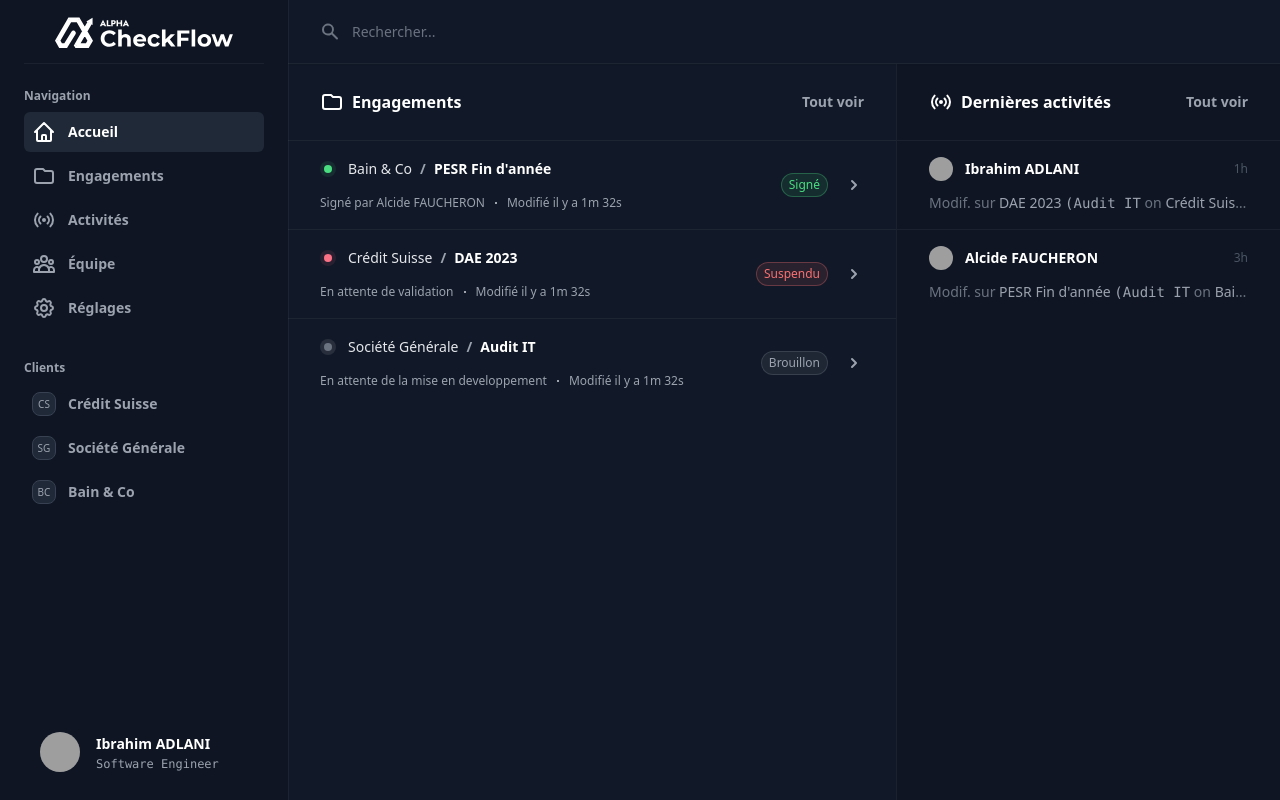
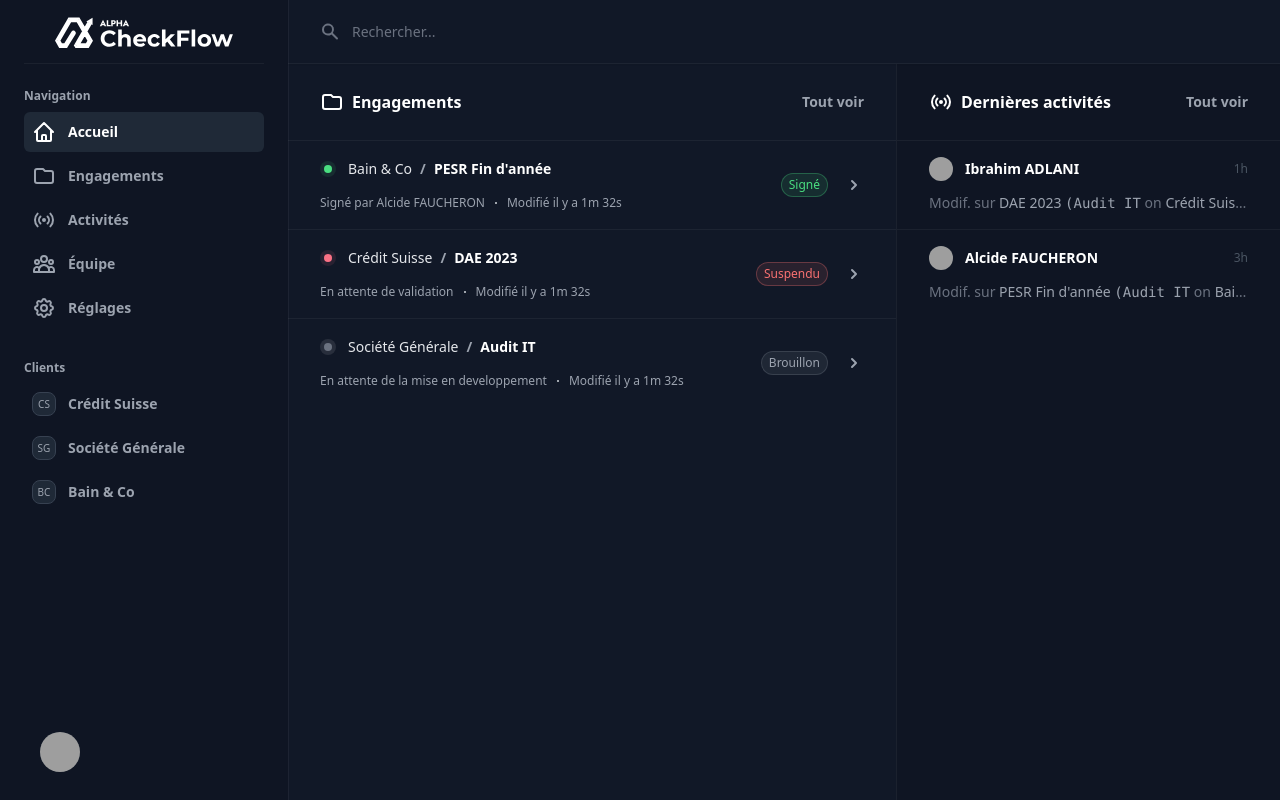
Before and after one commit to zephyrsoftwares/checkflow-front, a React (Create React App) app: page / in a window 1280 px wide. Built offline with nearby package versions, Linux system fonts and the light colour scheme; no server answers; the database is empty; sample sign-in values are in the browser's storage; grey boxes are pictures that could not be loaded.

Commit message:
Added dynamic values for user info on navbar

```diff
--- a/src/components/navbarmobile.js
+++ b/src/components/navbarmobile.js
@@ -3,9 +3,13 @@
 import { XIcon } from "@heroicons/react/outline";
 import PropTypes from "prop-types";
 
+import { useAuth } from "../contexts/AuthContext";
+
 import { NavbarLogo, NavbarProfileSection, NavbarSection } from "./index";
 
 const NavbarMobile = ({ show, navigation, clients, setSidebarOpen }) => {
+  const { currentUser, logout } = useAuth();
+
   return (
     <Transition.Root show={show} as={Fragment}>
       <Dialog
@@ -75,8 +79,8 @@
                       image={
                         "https://avatars.githubusercontent.com/u/77414477?v=4"
                       }
-                      lastname={"ADLANI"}
-                      firstname={"Ibrahim"}
+                      lastname={""}
+                      firstname={"Alcide"}
                       role={"Software Engineer"}
                     />
                   </ul>
--- a/src/components/navbarprofilesection.js
+++ b/src/components/navbarprofilesection.js
@@ -1,7 +1,11 @@
 import React from "react";
 import PropTypes from "prop-types";
 
-const NavbarProfileSection = ({ image, firstname, lastname, role }) => {
+import { useAuth } from "../contexts/AuthContext";
+
+const NavbarProfileSection = ({ image }) => {
+  const { currentUser } = useAuth();
+
   return (
     <li className="-mx-6 mt-auto p-4">
       <a
@@ -19,7 +23,7 @@
         <div className="flex flex-col truncate">
           {/* USER NAMES */}
           <span aria-hidden="true">
-            {firstname} {lastname}
+            {currentUser.firstname} {currentUser.name}
           </span>
 
           {/* ROLE */}
@@ -27,7 +31,7 @@
             aria-hidden="true"
             className="font-mono text-gray-400 text-xs font-light"
           >
-            {role}
+            {currentUser.fonction}
           </span>
         </div>
       </a>
@@ -37,9 +41,6 @@
 
 NavbarProfileSection.propTypes = {
   image: PropTypes.string.isRequired,
-  firstname: PropTypes.string.isRequired,
-  lastname: PropTypes.string.isRequired,
-  role: PropTypes.string.isRequired,
 };
 
 export default NavbarProfileSection;
--- a/src/components/navbarweb.js
+++ b/src/components/navbarweb.js
@@ -22,9 +22,6 @@
             {/* PROFILE SECTION */}
             <NavbarProfileSection
               image={"https://avatars.githubusercontent.com/u/77414477?v=4"}
-              lastname={"ADLANI"}
-              firstname={"Ibrahim"}
-              role={"Software Engineer"}
             />
           </ul>
         </nav>
--- a/src/contexts/AuthContext.js
+++ b/src/contexts/AuthContext.js
@@ -1,5 +1,6 @@
 import React, { useContext, useState, useEffect } from "react";
-import { auth, signInWithEmailAndPassword } from "../config/firebase";
+import { auth, signInWithEmailAndPassword, db } from "../config/firebase";
+import { doc, getDoc } from "firebase/firestore";
 import PropTypes from "prop-types";
 
 const AuthContext = React.createContext();
@@ -21,8 +22,18 @@
   }
 
   useEffect(() => {
-    const unsubscribe = auth.onAuthStateChanged((user) => {
-      setCurrentUser(user);
+    // onAuthStateChanged returns an unsubscriber
+    const unsubscribe = auth.onAuthStateChanged(async (user) => {
+      if (user) {
+        // get user data from firestore
+        const userDocRef = doc(db, "users", user.uid);
+        const userDoc = await getDoc(userDocRef);
+        const userData = userDoc.exists() ? userDoc.data() : null;
+        console.log("user data : " + userData);
+        setCurrentUser({ ...user, ...userData });
+      } else {
+        setCurrentUser(null);
+      }
       setLoading(false);
     });
 
```
